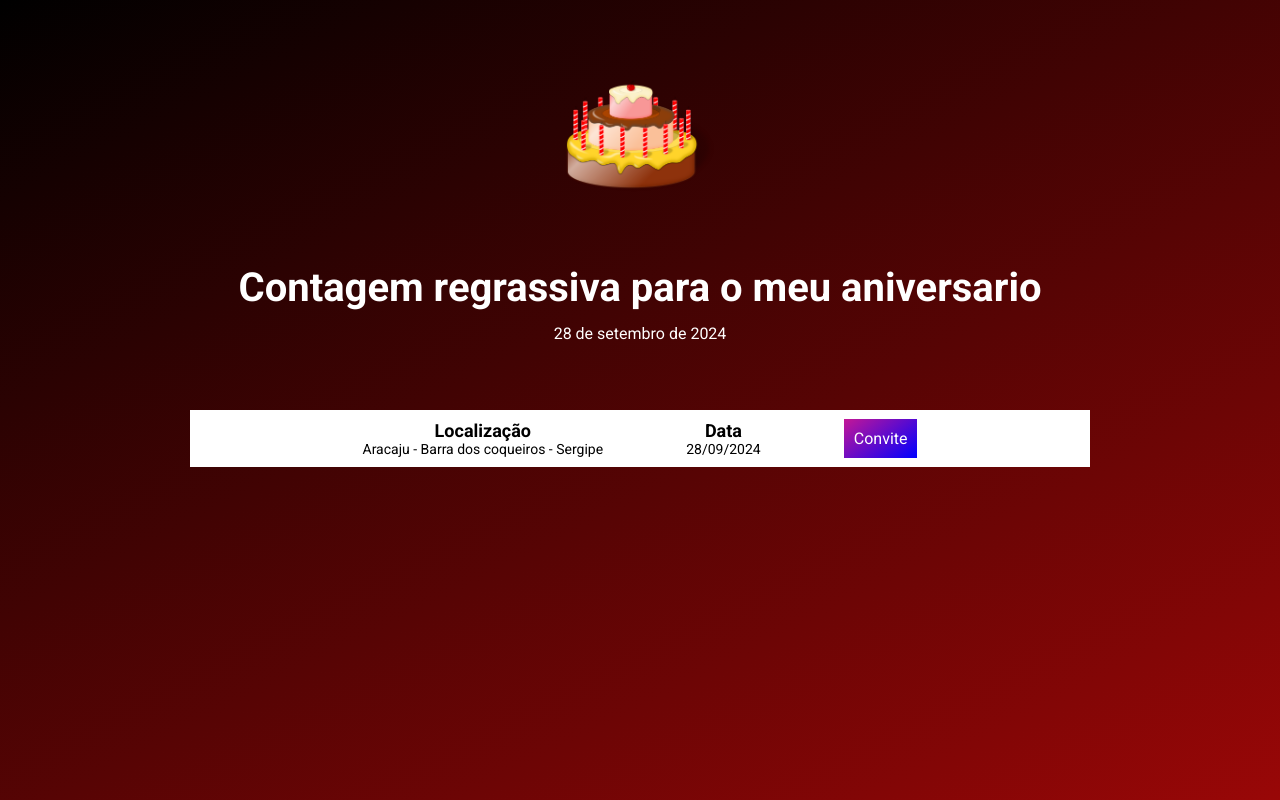
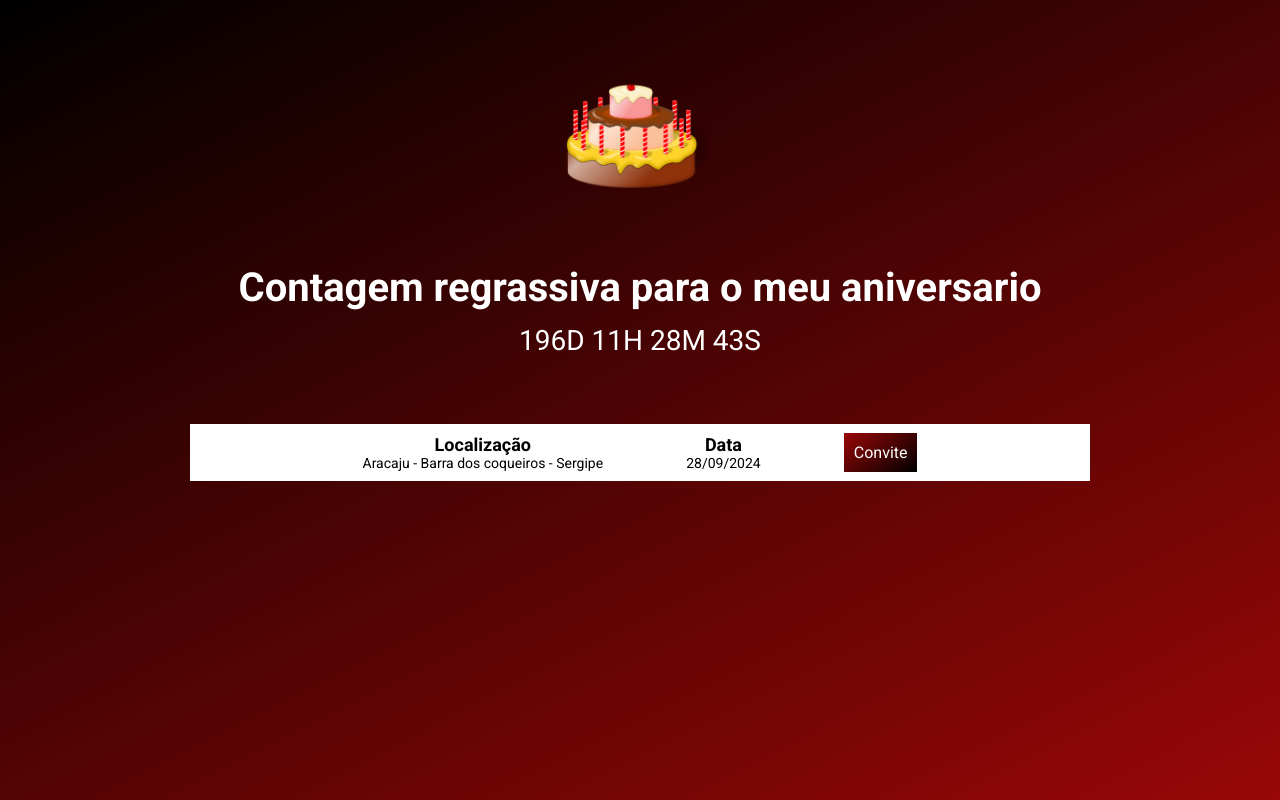
Before and after one commit to JulioVieiraP/Data_de_aniversario, a website built with Parcel: page src/index.html in a window 1280 px wide. Built offline with nearby package versions, Linux system fonts and the light colour scheme.

Commit message:
Projeto completo

```diff
--- a/src/index.html
+++ b/src/index.html
@@ -8,16 +8,17 @@
     <link rel="preconnect" href="https://fonts.gstatic.com" crossorigin>
     <link href="https://fonts.googleapis.com/css2?family=Roboto:wght@400;700;900&display=swap" rel="stylesheet">
     <link rel="stylesheet" href="styles/main.scss">
+    <link rel="stylesheet" href="https://unpkg.com/aos@next/dist/aos.css" />
 </head>
 <body>
     <header class="hero">
         <div class="container">
-            <div class="container__itens">
+            <div class="container__itens" data-aos="fade-down" data-aos-easing="linear" data-aos-duration="1500">
                 <img src="images/birthday-cake-153106_1280.png" alt="Bolo">
                 <h1 class="container__title">Contagem regrassiva para o meu aniversario</h1>
-                <p class="container__paragrafo" id="contador">28 de setembro de 2024</p>
+                <p class="container__paragrafo" id="contador"></p>
             </div>
-            <div class="hero__infos">
+            <div class="hero__infos" data-aos="fade-up" data-aos-duration="1000">
                 <ul class="hero__infos__links">
                     <li class="hero__infos__links__item">
                         <b>Localização</b>
@@ -29,12 +30,13 @@
                     </li>
                 </ul>
                 <div class="Btn">
-                    <a href="#" class="hero__infos__Btn">Convite</a>
+                    <a href="#" class="hero__infos__Btn" id="Btn">Convite</a>
                 </div>
             </div>
         </div>
     </header>
 
+    <script src="https://unpkg.com/aos@next/dist/aos.js"></script>
     <script src="scripts/main.js"></script>
 </body>
 </html>
--- a/src/scripts/main.js
+++ b/src/scripts/main.js
@@ -0,0 +1,29 @@
+AOS.init();
+
+document.addEventListener('DOMContentLoaded', function(){
+    const dataEvento = new Date("sep 28, 2024 12:00:00")
+    const timeStampDoEvento = dataEvento.getTime()
+
+    setInterval(function () {
+        const agora = new Date()
+        const timeStampAtual = agora.getTime()
+
+        const DistanciaAteOEvento = timeStampDoEvento - timeStampAtual
+
+        const diaEmMS = 1000 * 60 * 60 * 24
+        const horasEmMs = 1000 * 60 * 60
+        const minEmMs = 1000 * 60
+
+        const dias = Math.floor((DistanciaAteOEvento / diaEmMS))
+        const horas = Math.floor((DistanciaAteOEvento % horasEmMs * 24) / (horasEmMs))
+        const minutos = Math.floor((DistanciaAteOEvento % horasEmMs)/ minEmMs)
+        const segundos = Math.floor((DistanciaAteOEvento % minEmMs) / 1000)
+
+        document.getElementById('contador').innerText = `${dias}D ${horas}H ${minutos}M ${segundos}S`
+
+        if(DistanciaAteOEvento < 0){
+            document.getElementById('contador').innerText = "O aniversario passou"
+        }
+
+    }, 1000)
+})
--- a/src/styles/_hero.scss
+++ b/src/styles/_hero.scss
@@ -21,6 +21,7 @@
 
         &__paragrafo{
             padding-top: 8px;
+            font-size: 28px;
         }
 
         &__itens{
--- a/src/styles/components/_var.scss
+++ b/src/styles/components/_var.scss
@@ -1,5 +1,5 @@
 $corTexto: #fff;
 $corDeFundo: #000;
 
-$corBtn1: #00f;
-$corBtn2: #c41796;
+$corBtn1: #000;
+$corBtn2: #990707;
```
